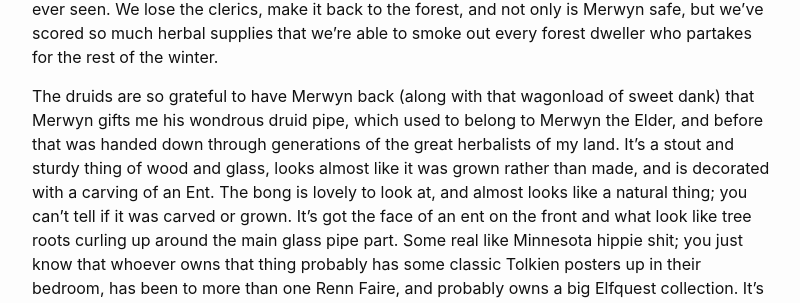
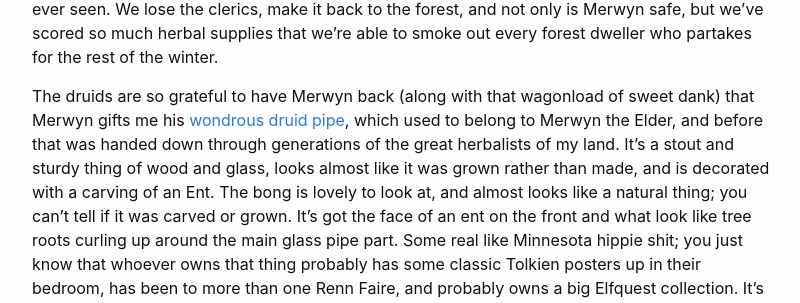
Before and after one commit to apjanke/apjanke-blog-jekyll, a Jekyll site: the page built from _posts/2021-01-18-the-origin-of-fennel.md, in a window 1280 px wide and 900 px high, scrolled down 862 px. Shown: the part 174-477 px from the top of the window, without its empty margins (238-1038 px from the left). Built offline with Jekyll 4.4.1, drawn with Linux system fonts in a browser that asks for light colours; some of the changed lines change nothing that is shown; some of the changed text lies outside the part shown.

Commit message:
Link to Eversmoking Bong

```diff
--- a/_posts/2021-01-18-the-origin-of-fennel.md
+++ b/_posts/2021-01-18-the-origin-of-fennel.md
@@ -26,7 +26,7 @@ We spent a day sobering up, and then tracked the clerics for the next week, unti
 
 So there I am with Merwyn and the jam band, riding the biggest stash box eastern Eberron had ever seen. We lose the clerics, make it back to the forest, and not only is Merwyn safe, but we've scored so much herbal supplies that we're able to smoke out every forest dweller who partakes for the rest of the winter.
 
-The druids are so grateful to have Merwyn back (along with that wagonload of sweet dank) that Merwyn gifts me his wondrous druid pipe, which used to belong to Merwyn the Elder, and before that was handed down through generations of the great herbalists of my land. It's a stout and sturdy thing of wood and glass, looks almost like it was grown rather than made, and is decorated with a carving of an Ent. The bong is lovely to look at, and almost looks like a natural thing; you can't tell if it was carved or grown. It's got the face of an ent on the front and what look like tree roots curling up around the main glass pipe part. Some real like Minnesota hippie shit; you just know that whoever owns that thing probably has some classic Tolkien posters up in their bedroom, has been to more than one Renn Faire, and probably owns a big Elfquest collection. It's got an extra big bowl, with a hinged lid on it, and the bowl is miraculously never cashed out. (Like, every time you pull it out, you're like "aw, sweet, dude, there's a little left over from last time!" Every time!)
+The druids are so grateful to have Merwyn back (along with that wagonload of sweet dank) that Merwyn gifts me his [wondrous druid pipe](https://www.dndbeyond.com/magic-items/2719937-eversmoking-bong), which used to belong to Merwyn the Elder, and before that was handed down through generations of the great herbalists of my land. It's a stout and sturdy thing of wood and glass, looks almost like it was grown rather than made, and is decorated with a carving of an Ent. The bong is lovely to look at, and almost looks like a natural thing; you can't tell if it was carved or grown. It's got the face of an ent on the front and what look like tree roots curling up around the main glass pipe part. Some real like Minnesota hippie shit; you just know that whoever owns that thing probably has some classic Tolkien posters up in their bedroom, has been to more than one Renn Faire, and probably owns a big Elfquest collection. It's got an extra big bowl, with a hinged lid on it, and the bowl is miraculously never cashed out. (Like, every time you pull it out, you're like "aw, sweet, dude, there's a little left over from last time!" Every time!)
 
 The way I activate this bong and its [magical obscuring smoke](https://www.dndbeyond.com/magic-items/eversmoking-bottle) is by doing a Massive Bong Rip on it and puffing the smoke all over. The Command Word to deactivate the bong is "Whoa dude!".
 
```
